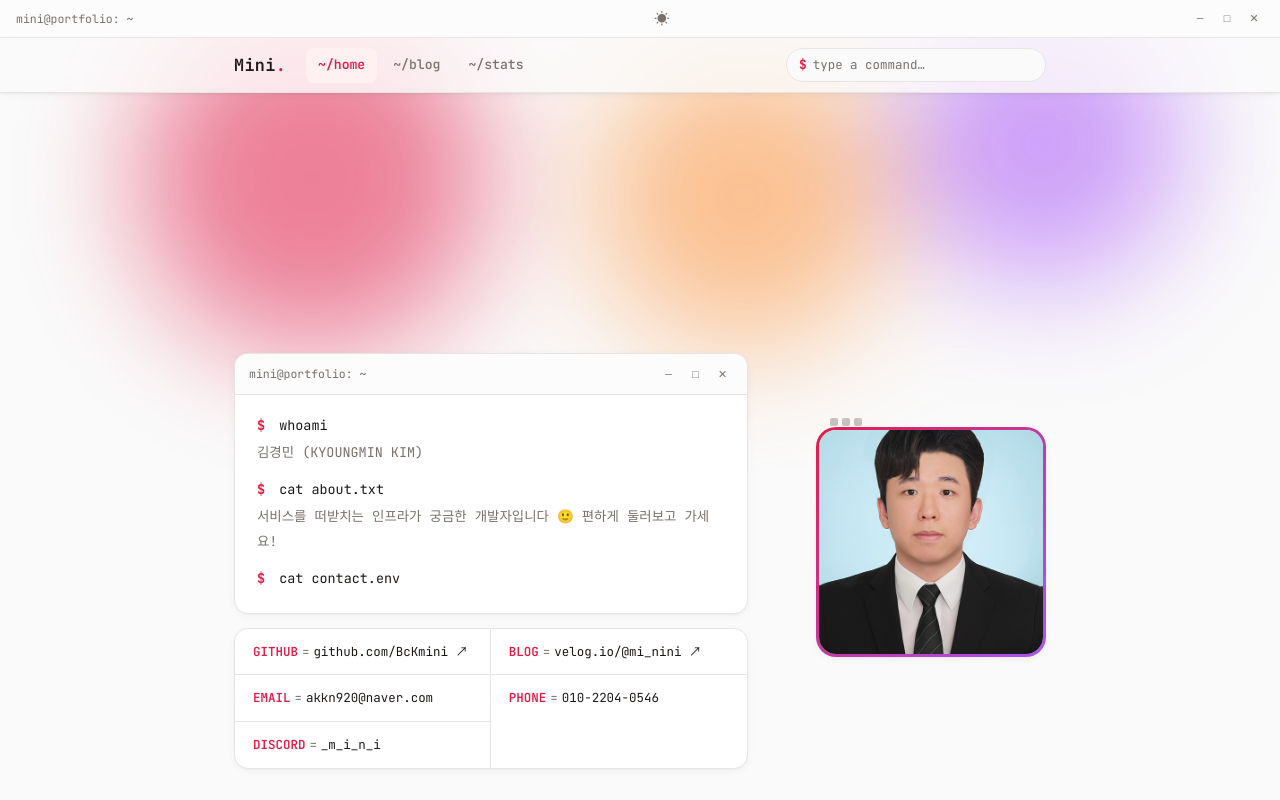
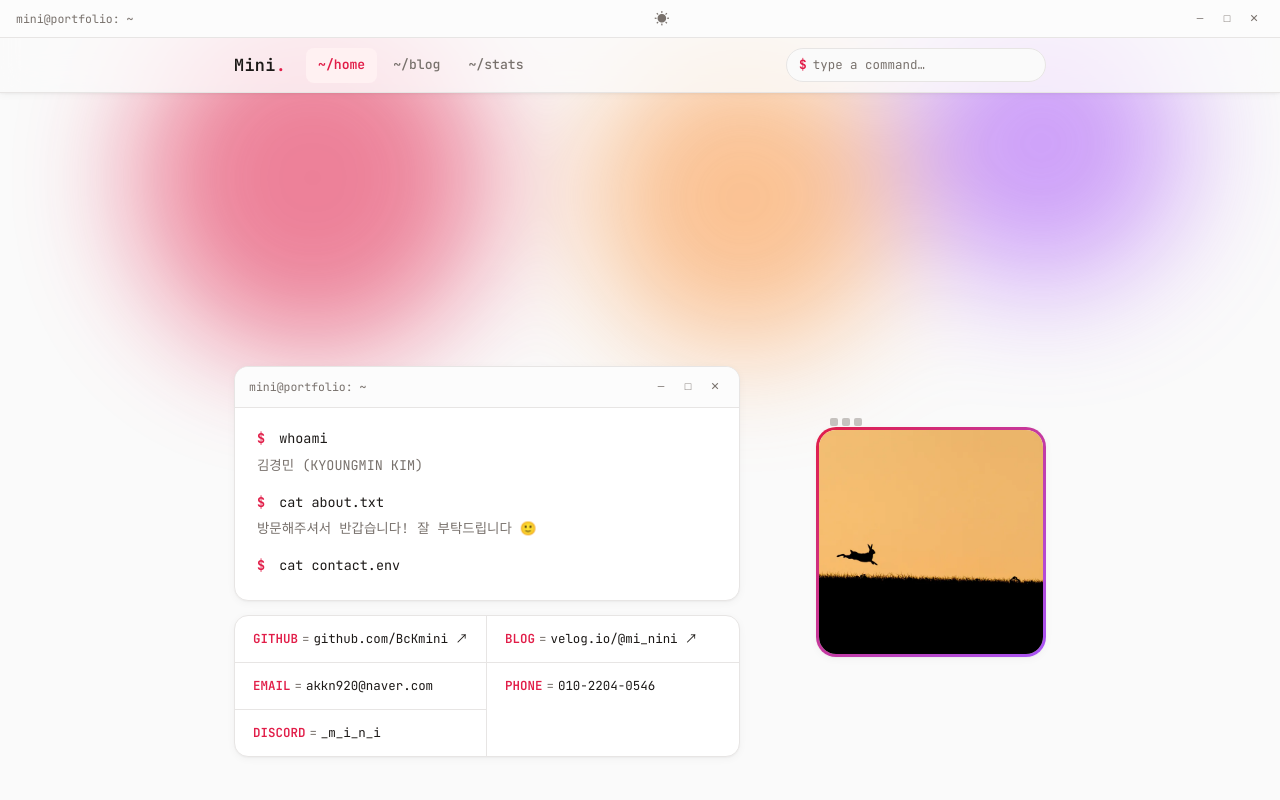
Before and after one commit to BcKmini/BcKmini.github.io, a Vue app: page / in a window 1280 px wide. Shown: the top 800 px of the page. Built offline with nearby package versions, Linux system fonts and the light colour scheme; no server answers; a web font is replaced by a local one.

Commit message:
Swap avatar to rabbit silhouette image, simplify about.txt to a greeting

```diff
--- a/src/components/HeroSection.vue
+++ b/src/components/HeroSection.vue
@@ -2,7 +2,7 @@
 import { ref, onMounted } from "vue";
 import { useSectionNav } from "../composables/useSectionNav";
 
-const avatar = "/assets/profile.jpg";
+const avatar = "/assets/profile.png";
 const show = ref(false);
 const { activeKey, jump } = useSectionNav();
 
@@ -64,7 +64,7 @@ function onLeave(e) {
           <p class="tout">김경민 (KYOUNGMIN KIM)</p>
           <p class="tline"><span class="tprompt">$</span> cat about.txt</p>
           <p class="tout tout-desc">
-            서비스를 떠받치는 인프라가 궁금한 개발자입니다 🙂 편하게 둘러보고 가세요!
+            방문해주셔서 반갑습니다! 잘 부탁드립니다 🙂
           </p>
           <p class="tline"><span class="tprompt">$</span> cat contact.env<span class="tcursor"></span></p>
         </div>
```
Also changed, not shown: public/assets/profile.jpg (deleted), public/assets/profile.png (added).
